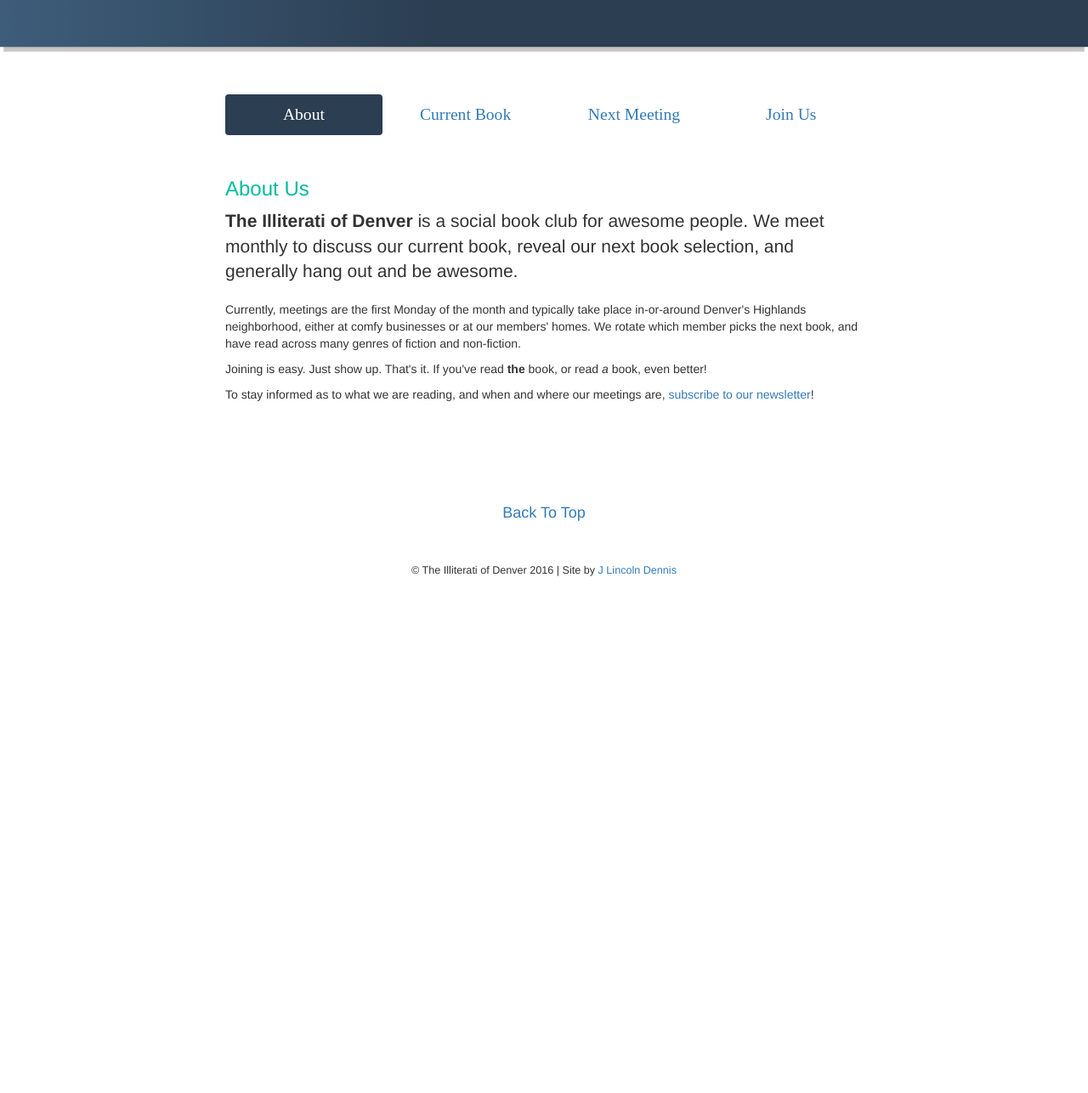
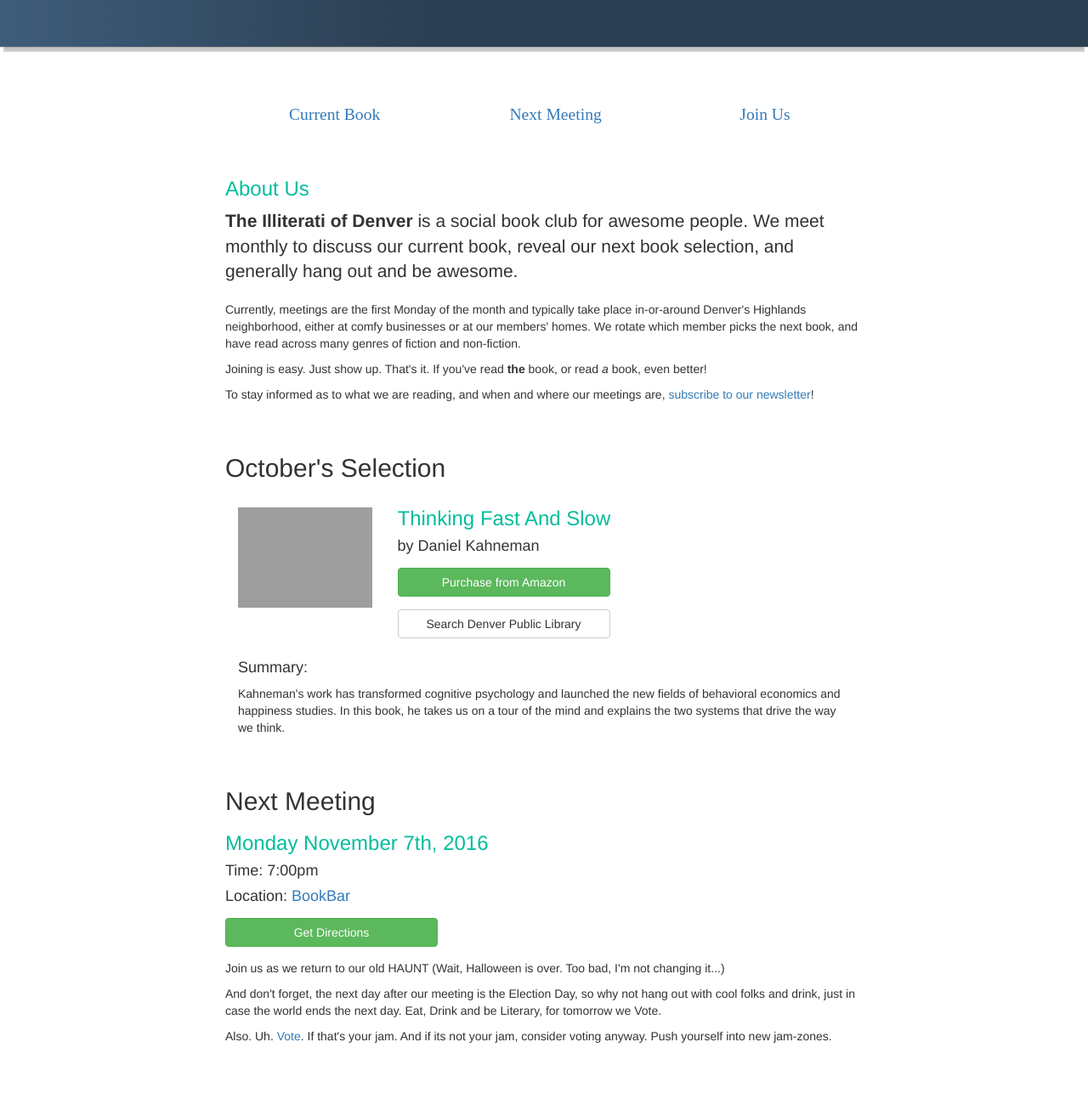
Before and after one commit to jlincolndennis/denverilliterati, a website: page index.html in a window 1280 px wide. Shown: the part 214-1500 px from the top of the page at 85% size. Before the commit the page ends 975 px from the top, so only its background shows below. Drawn offline with nearby package versions, Linux system fonts and the light colour scheme; some packages are replaced by stand-ins of ours; grey boxes are pictures that could not be loaded; a web font is replaced by a local one.

Commit message:
making single page

```diff
--- a/index.html
+++ b/index.html
@@ -56,17 +56,17 @@
       <nav class="row">
         <div class="col-xs-10 col-sm-11 col-md-10 col-lg-8 col-xs-offset-1 col-md-offset-1 col-lg-offset-2">
           <ul class="nav nav-pills nav-justified">
-            <li ng-class="{'active': vm.aboutShow}"><a href="#/" ng-click="showAboutButton()">About</a></li>
-            <li ng-class="{'active': vm.currentBookShow}"><a href="#/" ng-click="showCurrentBookButton()">Current Book</a></li>
-            <li ng-class="{'active': vm.nextMeetingShow}"><a href="#/" ng-click="showNextMeetingButton()">Next Meeting</a></li>
+            <!-- <li ng-class="{'active': vm.aboutShow}"><a href="#" ng-click="showAboutButton()">About</a></li> -->
+            <li ng-class="{'active': vm.currentBookShow}"><a href="#currentBook" ng-click="showCurrentBookButton()">Current Book</a></li>
+            <li ng-class="{'active': vm.nextMeetingShow}"><a href="#nextMeeting" ng-click="showNextMeetingButton()">Next Meeting</a></li>
             <li ><a href="#/" id="sign-up" data-toggle="modal" data-target="#signUp">Join Us</a></li>
           </ul>
         </div>
       </nav>
 
-      <div class="switch-container" ng-switch on="vm.selection">
+      <div class="switch-container">
 
-        <div class="row about" ng-switch-default>
+        <div class="row about">
           <div class="col-xs-10 col-md-8 col-md-offset-2 col-xs-offset-1">
             <h3>About Us</h3>
             <p class="lead"><strong>The Illiterati of Denver</strong> is a social book club for awesome people.  We meet monthly to discuss our current book, reveal our next book selection, and generally hang out and be awesome.</p>
@@ -79,7 +79,7 @@
           </div>
         </div>
 
-        <div class="row current-book" ng-switch-when="currentBook">
+        <div class="row current-book" id="currentBook">
           <div class="col-xs-10 col-md-8 col-md-offset-2 col-xs-offset-1">
             <h2>October's Selection</h2>
             <div class="col-xs-12 col-md-3">
@@ -99,7 +99,7 @@
           </div>
         </div>
 
-        <div class="row next-meeting" ng-switch-when="nextMeeting">
+        <div class="row next-meeting" id="nextMeeting">
           <div class="col-xs-10 col-md-8 col-md-offset-2 col-xs-offset-1">
             <h2>Next Meeting</h2>
             <h3>Monday November 7th, 2016</h3>
```
